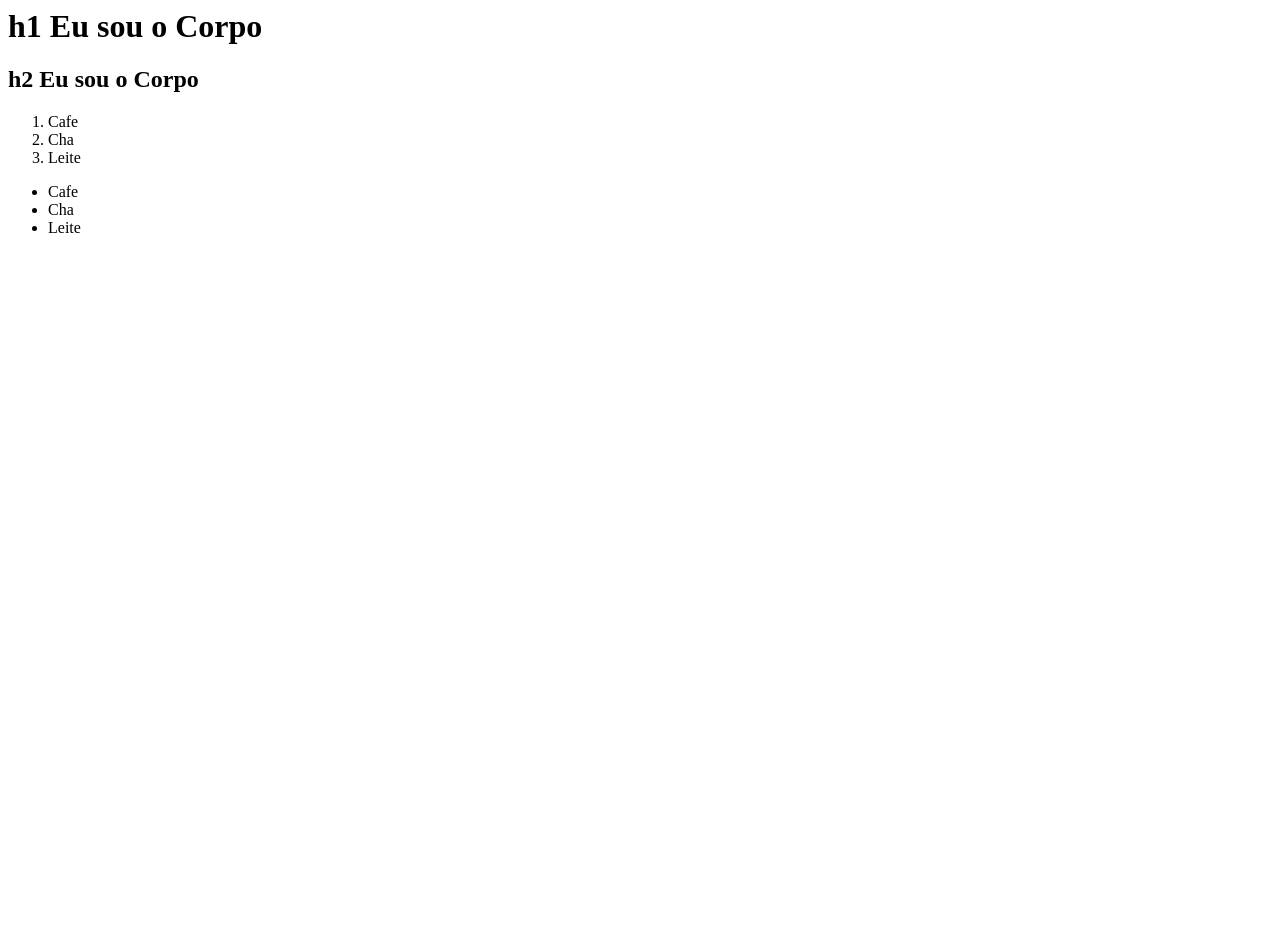
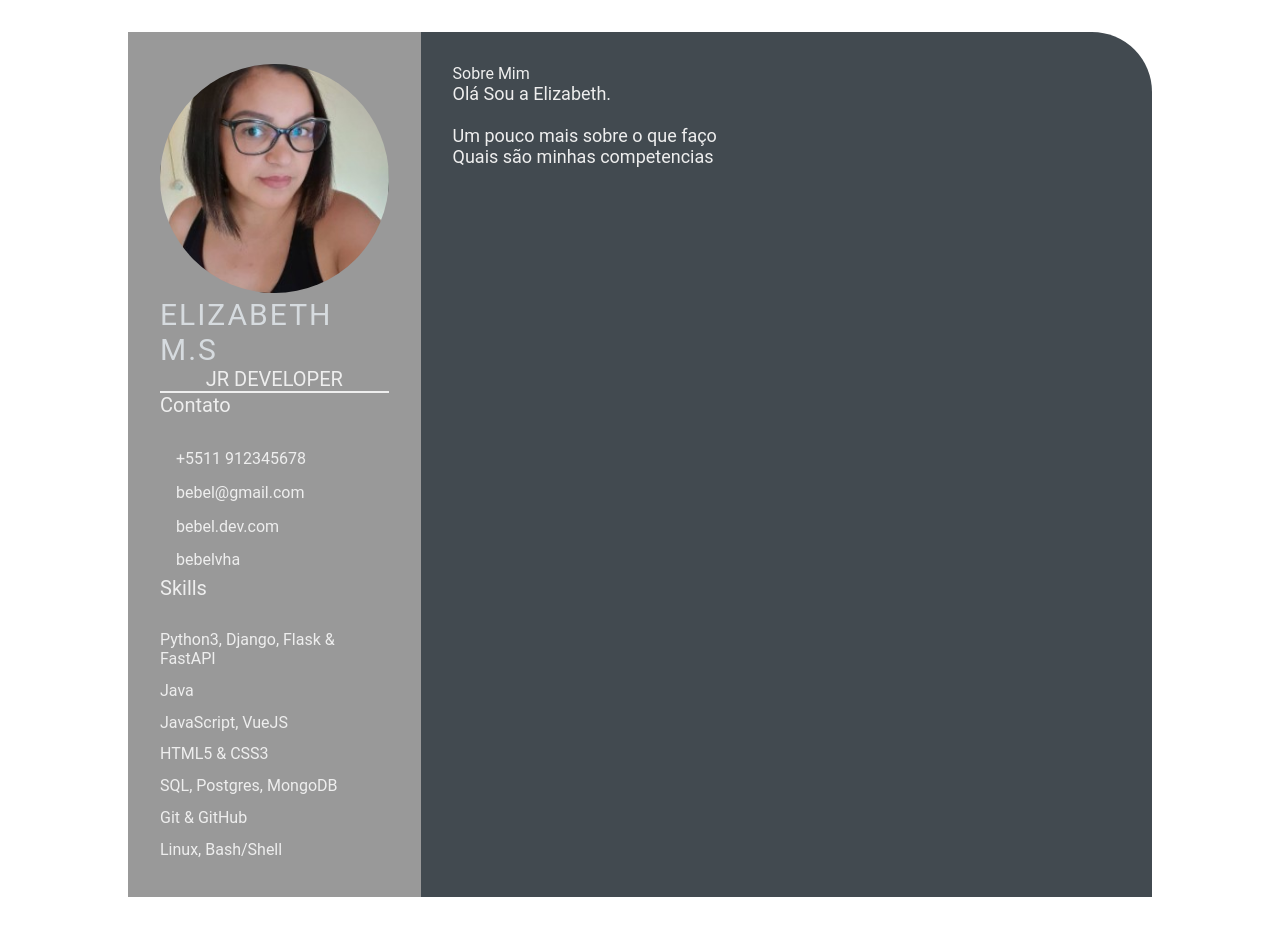
Before and after one commit to bebelvha/bebelvha.github.io, a plain HTML site: page index.html in a window 1280 px wide. Before the commit the page ends 800 px from the top, so only its background shows below. Drawn offline with Linux system fonts and the light colour scheme.

Commit message:
feat: Day-02

```diff
--- a/index.html
+++ b/index.html
@@ -1,20 +1,67 @@
-<html>
+<!DOCTYPE html>
+<html lang="en">
   <head>
-    <title>Olá, eu sou a cabeça</title>
+    <!-- configurações de compatibilidade de navegadores -->
+    <meta charset="UTF-8" />
+    <meta http-equiv="X-UA-Compatible" content="IE=edge" />
+    <meta name="viewport" content="width=device-width, initial-scale=1.0" />
+    <!-- configurações de compatibilidade de navegadores -->
+
+    <title>Elizabeth M.S</title>
+
+    <!-- Custom CSS -->
+    <link rel="stylesheet" href="style.css" />
   </head>
+  <body>
+    <main class="resume-contents">
+      <section class="left-section">
+        <div class="left-section-contents">
+          <div class="profile">
+            <img
+              class="profile-image"
+              src="img/profile-image.jpg"
+              alt="Profile image"
+            />
+            <p class="name">Elizabeth M.S</p>
+            <p class="profession">Jr Developer</p>
+          </div>
+          <div class="contact-info">
+            <p class="left-title">Contato</p>
+            <ul>
+              <li><i class="fa fa-phone"></i>+5511 912345678</li>
+              <li><i class="fa fa-envelope"></i>bebel@gmail.com</li>
+              <li><i class="fa fa-globe"></i>bebel.dev.com</li>
+              <li><i class="fa fa-github"></i>bebelvha</li>
+            </ul>
+          </div>
+          <div class="skills">
+            <p class="left-title">Skills</p>
+            <ul>
+              <li><p>Python3, Django, Flask & FastAPI</p></li>
+              <li><p>Java</p></li>
+              <li><p>JavaScript, VueJS</p></li>
+              <li><p>HTML5 & CSS3</p></li>
+              <li><p>SQL, Postgres, MongoDB</p></li>
+              <li><p>Git & GitHub</p></li>
+              <li><p>Linux, Bash/Shell</p></li>
+            </ul>
+          </div>
+        </div>
+      </section>
 
-  <body>
-    <h1>h1 Eu sou o Corpo</h1>
-    <h2>h2 Eu sou o Corpo</h2>
+      <section class="right-section">
+        <div class="right-section-contents">
+          <section class="about gap">
+            <div class="right-title">Sobre Mim</div>
+            <p class="about-me-contents">
+              Olá Sou a Elizabeth.<br />
+              <br />
+              Um pouco mais sobre o que faço <br />
+              Quais são minhas competencias
+            </p>
+          </section>
+        </div>
+      </section>
+    </main>
   </body>
-  <ol>
-    <li>Cafe</li>
-    <li>Cha</li>
-    <li>Leite</li>
-  </ol>
-  <ul>
-    <li>Cafe</li>
-    <li>Cha</li>
-    <li>Leite</li>
-  </ul>
 </html>
--- /dev/null
+++ b/style.css
@@ -0,0 +1,103 @@
+* {
+  margin: 0;
+  padding: 0;
+  box-sizing: border-box;
+  list-style: none;
+  font-family: 'Roboto', sans-serif;
+}
+
+.resume-contents {
+  min-height: 100vh;
+  width: 80%;
+  margin: 2rem auto;
+  display: grid;
+  grid-template-columns: repeat(7, 1fr);
+}
+
+.left-section {
+  grid-column: span 2;
+  height: 100%;
+  background-color: #999999;
+}
+
+.right-section {
+  grid-column: span 5;
+  height: 100%;
+  background-color: #424a50;
+  border-radius: 0px 60px 0px 0px;
+}
+
+.left-section-contents {
+  padding: 2rem 2rem;
+}
+
+.profile {
+  width: 100%;
+  border-bottom: 2px solid #eeeeee;
+}
+
+.profile .profile-image {
+  width: 100%;
+  border-radius: 100%;
+}
+
+.name {
+  color: #d6dbdf;
+  font-size: 30px;
+  letter-spacing: 2px;
+  text-transform: uppercase;
+}
+
+.profession {
+  color: #eeeeee;
+  font-size: 20px;
+  text-transform: uppercase;
+  text-align: center;
+}
+
+/* .contact-info { border-bottom: 2px solid #1B2631; } */
+.left-title {
+  color: #eeeeee;
+  font-size: 20px;
+}
+
+.contact-info ul {
+  padding-top: 1.5rem;
+}
+
+.contact-info ul li,
+.references ul li {
+  padding: 0.4rem 0;
+  color: #eeeeee;
+}
+
+.contact-info ul li i,
+.references ul li i {
+  padding-right: 1rem;
+  font-size: 18px;
+  color: #eeeeee;
+}
+
+.skills ul {
+  padding-top: 1.5rem;
+}
+.skills ul li p {
+  padding: 0.4rem 0;
+  color: #eeeeee;
+}
+
+.right-section-contents {
+  padding: 2rem 2rem;
+}
+
+.right-title {
+  color: #eeeeee;
+}
+
+.gap {
+  padding-bottom: 2rem;
+}
+.about-me-contents {
+  font-size: 18px;
+  color: #eeeeee;
+}
```
Also changed, not shown: img/profile-image.jpg (added).
